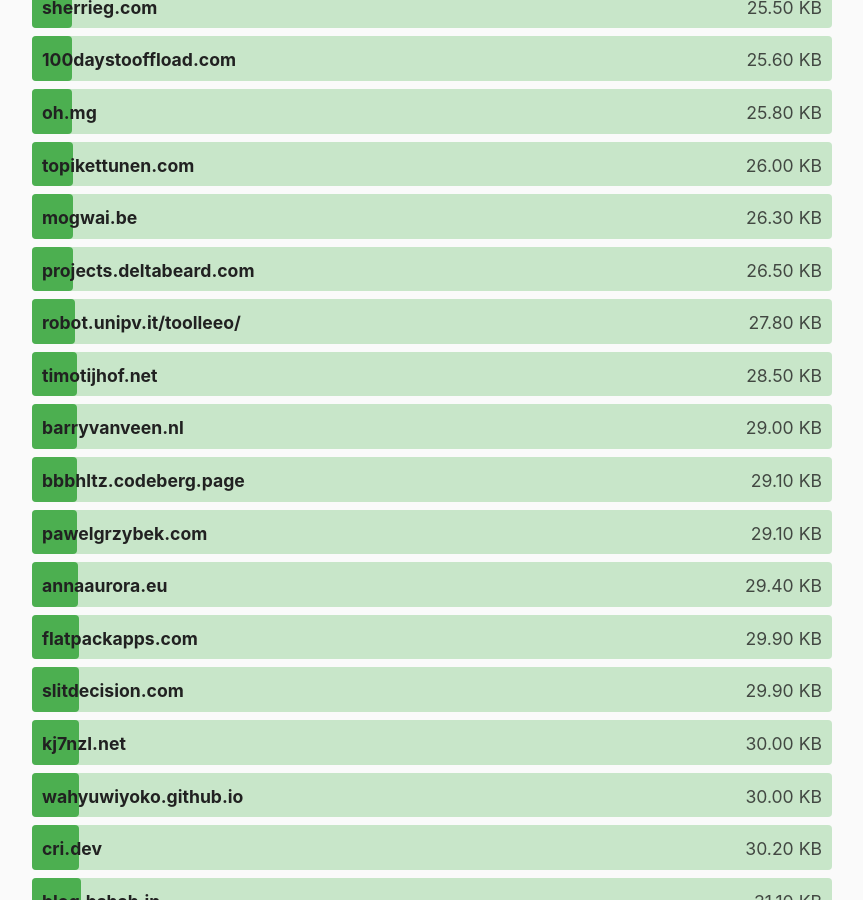
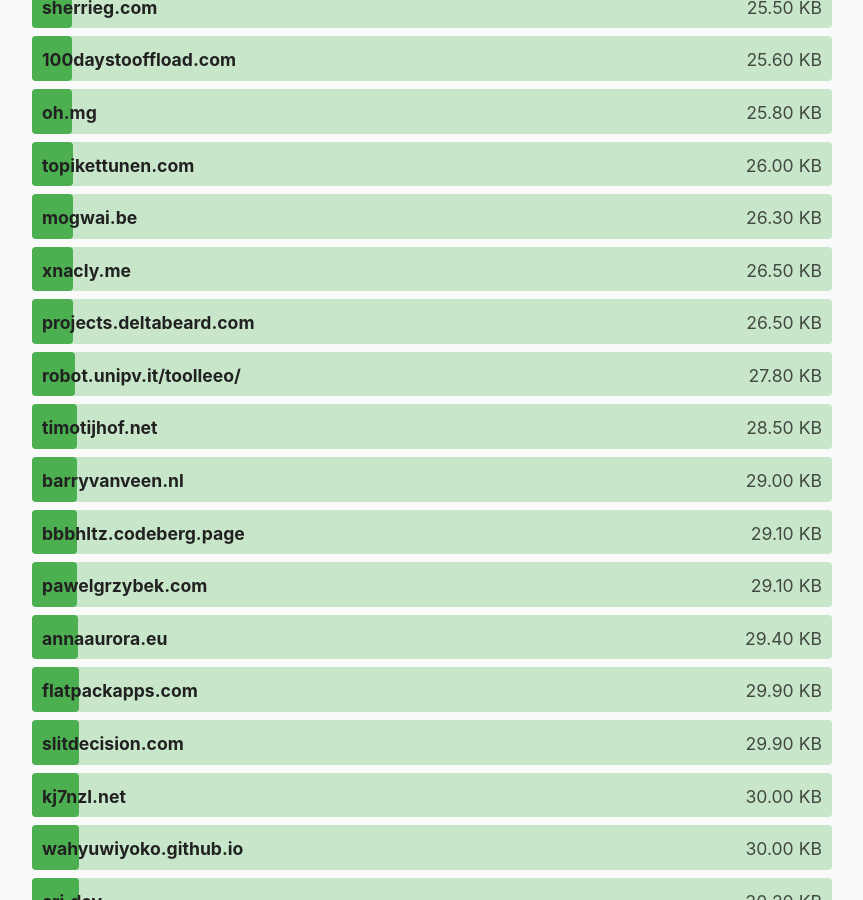
Before and after one commit to kevquirk/512kb.club, a Jekyll site: the page built from index.md, in a window 1280 px wide and 900 px high, scrolled down 8897 px. Shown: the whole window, without its empty margins (208-1071 px from the left). Built offline with Jekyll 4.4.1, drawn with Linux system fonts in a browser that asks for light colours.

Commit message:
Update sites.yml

```diff
--- a/_data/sites.yml
+++ b/_data/sites.yml
@@ -1,3 +1,8 @@
+- domain: xnacly.me
+  url: https://xnacly.me/
+  size: 26.5
+  last_checked: 2022-09-12
+
 - domain: 0chris.com
   url: https://www.0chris.com/
   size: 4.3
```
